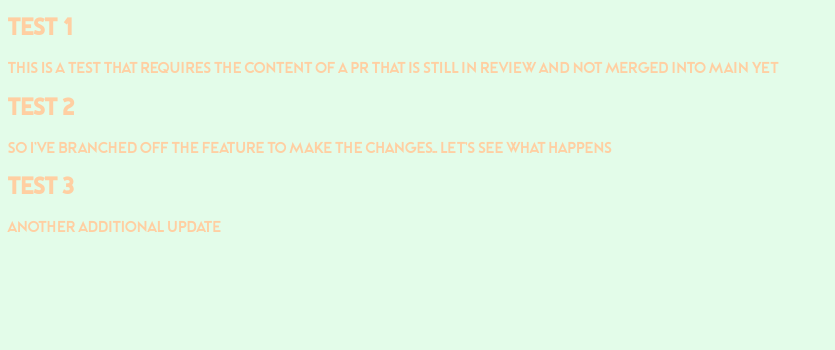
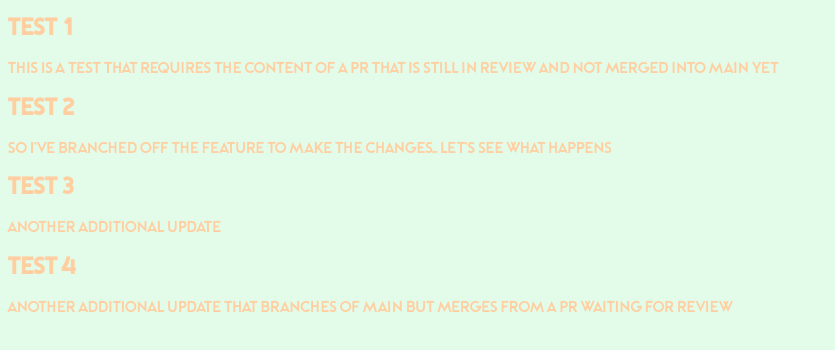
Before and after one commit to storybud/storybud.github.io, a website: page index.html in a window 1280 px wide. Shown: the part 142-492 px from the top of the page, without its empty margins (0-835 px from the left). Drawn offline with nearby package versions, Linux system fonts and the light colour scheme.

Commit message:
An other things haha

```diff
--- a/index.html
+++ b/index.html
@@ -46,6 +46,11 @@
             <p>Another additional update</p>
         </section>
 
+        <section>
+            <h2>Test 4</h2>
+            <p>Another additional update that branches of main but merges from a PR waiting for review</p>
+        </section>
+
     </main>
 
     <footer>
```
